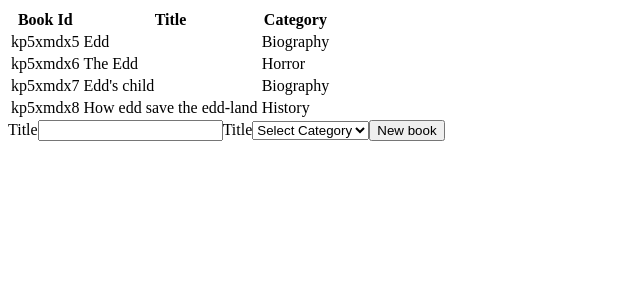
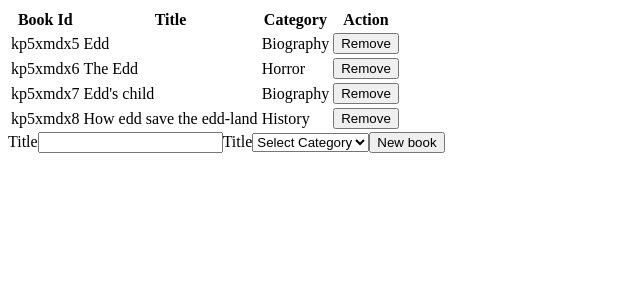
Before and after one commit to edxco/bookstore, a React (Create React App) app: page / in a window 1280 px wide. Shown: the top 300 px of the page, without its empty margins (0-640 px from the left). Built offline with nearby package versions, Linux system fonts and the light colour scheme.

Commit message:
DeleteBook action

```diff
--- a/src/containers/BookList.js
+++ b/src/containers/BookList.js
@@ -1,8 +1,13 @@
 import React from 'react';
 import PropTypes from 'prop-types';
 import { connect } from 'react-redux';
+import { deleteBook } from '../actions';
 
-const BooksList = ({ books }) => (
+const BooksList = ({ books, deleteBook }) => {
+  const handleRemoveBook = (book) => (
+    deleteBook(book)
+  );
+  return (
 
     <table>
 
@@ -11,6 +16,7 @@ const BooksList = ({ books }) => (
           <th>Book Id</th>
           <th>Title</th>
           <th>Category</th>
+          <th>Action</th>
         </tr>
       </thead>
       <tbody>
@@ -20,6 +26,9 @@ const BooksList = ({ books }) => (
             <td key={book.id}>{book.id}</td>
             <td key={book.title}>{book.title}</td>
             <td key={book.category}>{book.category}</td>
+            <td>
+              <button type="button" onClick={handleRemoveBook}>Remove</button>
+            </td>
           </tr>
 
         ))}
@@ -28,11 +37,13 @@ const BooksList = ({ books }) => (
       <tbody />
     </table>
   );
+};
 
 const mapStateToProps = (state) => ({ books: state });
 
 BooksList.propTypes = {
   books: PropTypes.objectOf(PropTypes.array).isRequired,
+  deleteBook: PropTypes.func.isRequired,
 };
 
-export default connect(mapStateToProps)(BooksList);
+export default connect(mapStateToProps, { deleteBook })(BooksList);
```
Lines whose indentation alone changed are shown as unchanged.
